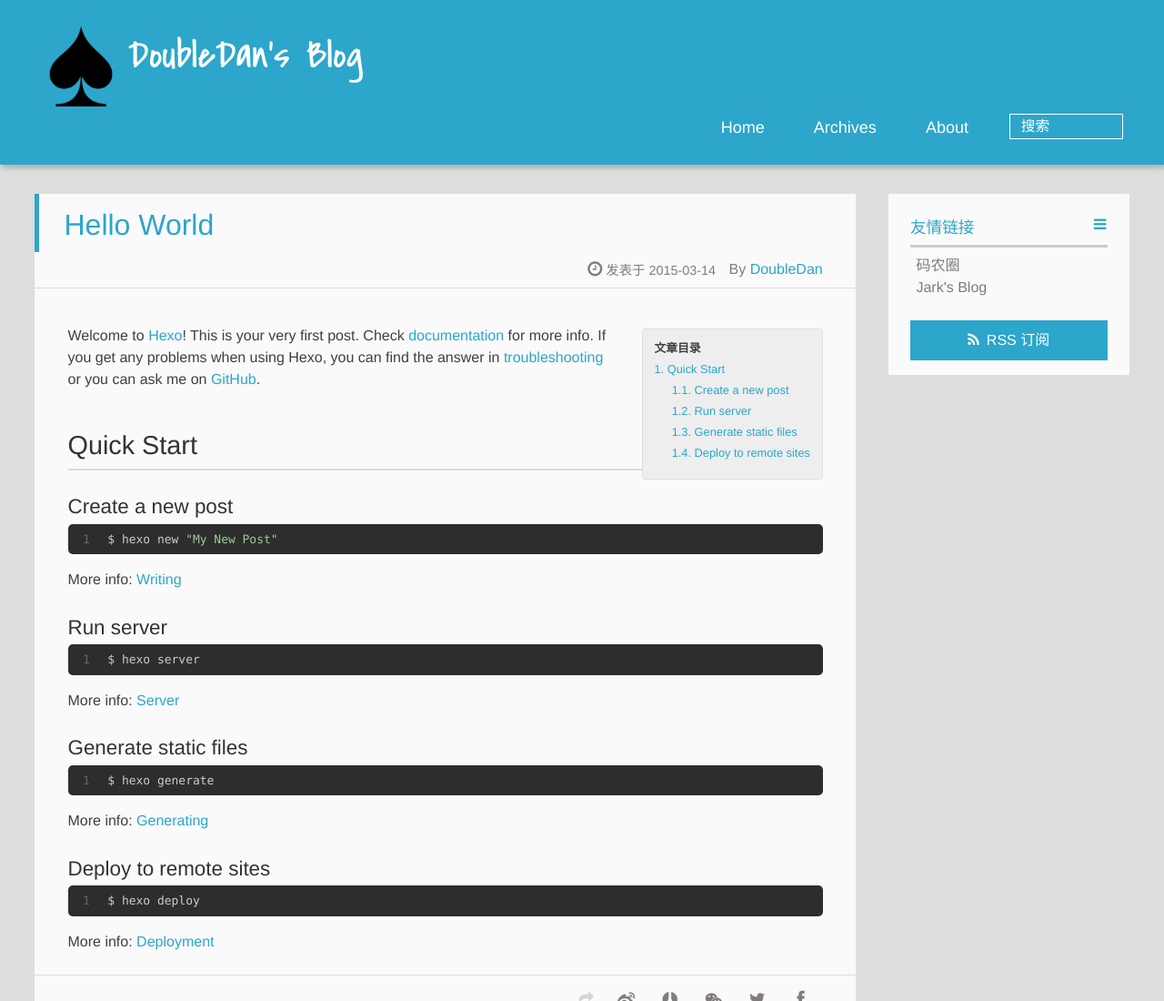
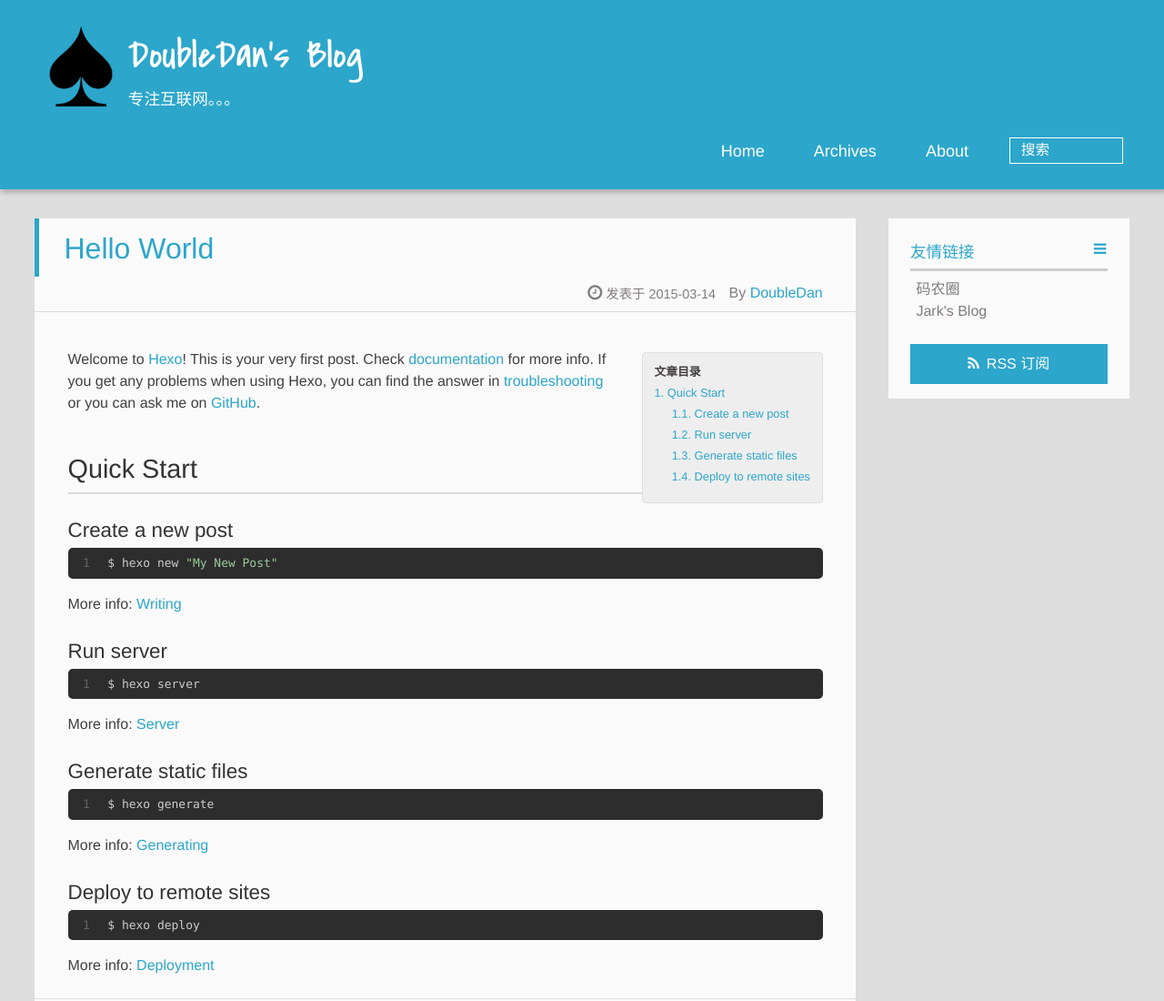
Before and after one commit to DoubleDanW/DoubleDanW.github.io, a plain HTML site: page 2015/03/14/hello-world/index.html in a window 1280 px wide. Shown: the top 1100 px of the page at 91% size. Drawn offline with Linux system fonts and the light colour scheme.

Commit message:
Site updated: 2015-03-14 19:28:38

```diff
--- a/2015/03/14/hello-world/index.html
+++ b/2015/03/14/hello-world/index.html
@@ -47,7 +47,7 @@ Quick">
 
 			<div id="textlogo">
 				<h1 class="site-name"><a href="/" title="DoubleDan‘s Blog">DoubleDan‘s Blog</a></h1>
-				<h2 class="blog-motto"></h2>
+				<h2 class="blog-motto">专注互联网。。。</h2>
 			</div>
 			<div class="navbar"><a class="navbutton navmobile" href="#" title="菜单">
 			</a></div>
--- a/index.html
+++ b/index.html
@@ -44,7 +44,7 @@
 
 			<div id="textlogo">
 				<h1 class="site-name"><a href="/" title="DoubleDan‘s Blog">DoubleDan‘s Blog</a></h1>
-				<h2 class="blog-motto"></h2>
+				<h2 class="blog-motto">专注互联网。。。</h2>
 			</div>
 			<div class="navbar"><a class="navbutton navmobile" href="#" title="菜单">
 			</a></div>
```
Also changed, not shown: archives/2015/03/index.html (+1 -1 lines), archives/2015/index.html (+1 -1 lines), archives/index.html (+1 -1 lines).
